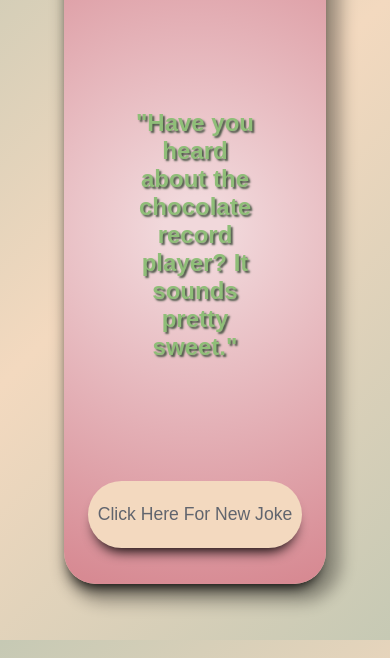
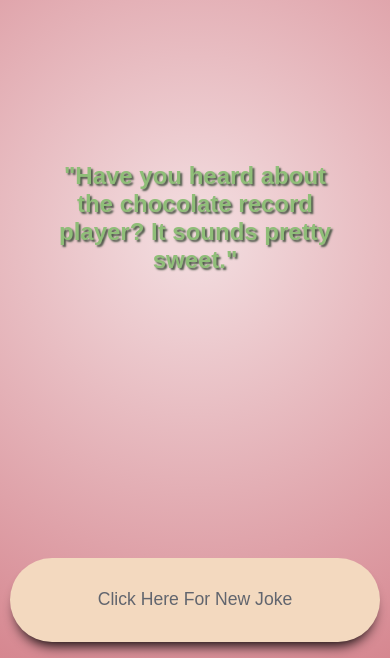
Before and after one commit to PattaSiwa/Dad-Jokes, a plain HTML site: page index.html in a window 390 px wide. Shown: the part 186-844 px from the top of the page. Drawn offline with nearby package versions, Linux system fonts and the light colour scheme; a web font is replaced by a local one.

Commit message:
responsive for screen 600px or less

```diff
--- a/css/style.css
+++ b/css/style.css
@@ -7,6 +7,9 @@ body {
     text-align: center;
     background: #C6C9B4;
     background: linear-gradient(135deg, #C6C9B4 0%, #F3D9BF 47%, #C6C9B4 100%);
+    background-repeat: no-repeat;
+    background-size: cover;
+    height: 100vh;
     font-family: 'RocknRoll One', sans-serif;
 }
 
@@ -14,12 +17,12 @@ main {
     margin: 3rem;
     width: 60%;
     height: 80vh;
-    max-width: 400px;
+    max-width: 600px;
     border-radius:2rem;
     padding: 1.2rem;
     background: rgb(241,216,219);
-background: radial-gradient(circle, rgba(241,216,219,1) 8%, rgba(214,135,144,1) 100%);
-
+    background: radial-gradient(circle, rgba(241,216,219,1) 8%, rgba(214,135,144,1) 100%);
+    background-repeat: no-repeat;
     box-shadow: 0px 10px 13px -7px #000000, 8px 11px 16px 7px rgba(0,0,0,0.33);
     display: flex;
     flex-direction: column;
@@ -58,7 +61,27 @@ h1, h3 {
 
 h3 {
     font-size: 1.5rem;
-    width: 60%;
+    width: 70%;
     margin: auto;
 
 }
+
+@media only screen and (max-width: 600px) {
+    body{
+
+        margin: 0;
+        padding:0;
+        display:block;
+        width: 100vw;
+    }
+    main {
+      width: 100vw;
+      max-width: 100vh;
+      margin: 0;
+      padding:0;
+      height: 100vh;
+      max-height: 100vh;
+      border-radius: 0;
+
+    }
+  }
```
Also changed, not shown: 1 other file.
